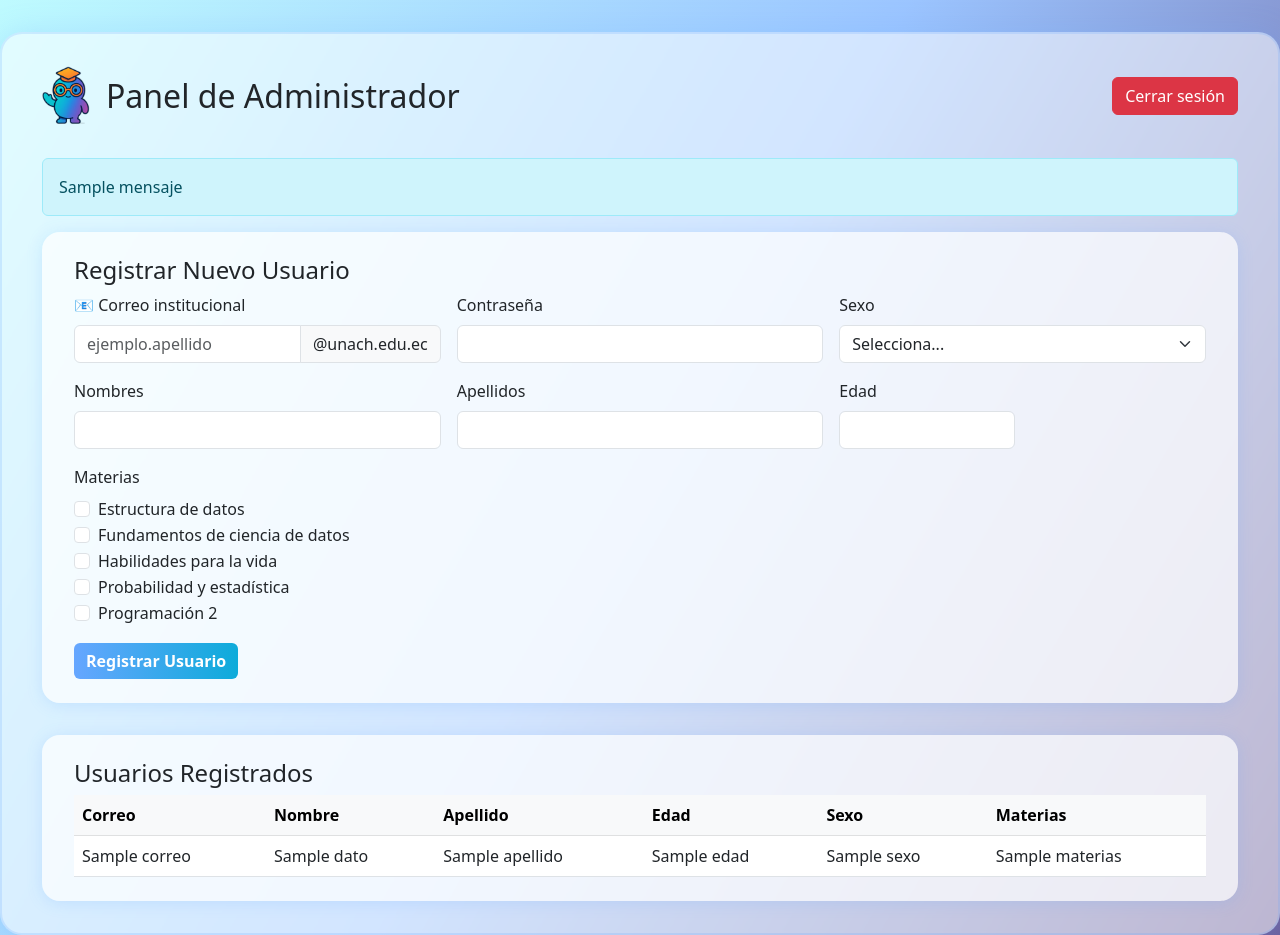
After one commit to RosariosTijeras/fuzzmap, a Flask app: template Modulos/ui/templates/admin_dashboard.html in a window 1280 px wide. The commit adds this page. Run offline with Flask 3, Linux system fonts and the light colour scheme; the template is opened without the code that fills it: most values are stand-ins (such as "Sample title", 1, 10 or a date in 2020).

Commit message:
feat: Refactor question bank and user management
- Added a new JSON file for global life skills questions, replacing the old question bank.
- Removed the deprecated global question bank JSON file.
- Enhanced user management by adding an admin user automatically if it doesn't exist.
- Updated user registration to include subjects for each user.
- Created an admin dashboard for managing users, including registration and displaying user information.
- Improved the dashboard layout for better user experience.
- Added a new template for the admin dashboard with user registration functionality.
- Updated the main user dashboard to display registered subjects and user statistics.
- Minor adjustments to the login template for clarity.

```diff
--- a/Datos/users.json
+++ b/Datos/users.json
@@ -1,10 +1,22 @@
 {
+  "admin@unach.edu.ec": {
+    "usuario": "admin@unach.edu.ec",
+    "contrasena": "8c6976e5b5410415bde908bd4dee15dfb167a9c873fc4bb8a81f6f2ab448a918",
+    "nombre": "Administrador",
+    "apellido": "Principal",
+    "edad": 30,
+    "sexo": "Otro"
+  },
   "mario.camacho@unach.edu.ec": {
     "usuario": "mario.camacho@unach.edu.ec",
     "contrasena": "f1aa3bc6b10b82a8c44954772f4ab225090c0591c5c2bd1987d61a92d8177ac6",
     "nombre": "Jose Mario",
     "apellido": "Camacho Monar",
     "edad": 22,
-    "sexo": "M"
+    "sexo": "M",
+    "materias": [
+      "Fundamentos de ciencia de datos",
+      "Habilidades para la vida"
+    ]
   }
 }
--- a/Modulos/ui/app.py
+++ b/Modulos/ui/app.py
@@ -14,6 +14,22 @@ ui = Blueprint('ui', __name__,
                static_folder='src',
                static_url_path='/ui/src')
 
+# Crear usuario admin automáticamente si no existe
+from Modulos.auth.auth import registrar_usuario, _cargar_usuarios
+
+@ui.before_app_request
+def crear_admin():
+    usuarios = _cargar_usuarios()
+    if 'admin@unach.edu.ec' not in usuarios:
+        registrar_usuario(
+            'admin@unach.edu.ec',
+            'admin',
+            'Administrador',
+            'Principal',
+            30,
+            'Otro'
+        )
+
 # Ruta para login (GET muestra el formulario, POST procesa el login)
 @ui.route('/login', methods=['GET', 'POST'])
 def login():
@@ -25,7 +41,11 @@ def login():
         if autenticar_usuario(usuario, contrasena):
             session.permanent = True
             session['user'] = usuario
-            return redirect(url_for('ui.dashboard'))
+            # Redirigir a dashboard de admin si es admin
+            if usuario == 'admin@unach.edu.ec':
+                return redirect(url_for('ui.admin_dashboard'))
+            else:
+                return redirect(url_for('ui.dashboard'))
         else:
             flash('Usuario o contraseña incorrectos.', 'danger')
     return render_template('login.html')
@@ -70,17 +90,57 @@ def dashboard():
     if 'user' not in session:
         return redirect(url_for('ui.login'))
     usuario = session['user']
-    # Cargar nombres y apellidos desde el archivo de usuarios
     usuarios = _cargar_usuarios()
     nombre = ""
     apellido = ""
+    materias = []
     if usuario in usuarios:
         nombre = usuarios[usuario].get("nombre", "")
         apellido = usuarios[usuario].get("apellido", "")
-    return render_template('dashboard.html', usuario=usuario, nombre=nombre, apellido=apellido)
+        materias = usuarios[usuario].get("materias", [])
+    return render_template('dashboard.html', usuario=usuario, nombre=nombre, apellido=apellido, materias=materias)
 
 # Ruta para logout (cierra sesión y redirige al login)
 @ui.route('/logout')
 def logout():
     session.pop('user', None)
     return redirect(url_for('ui.login'))
+
+# Ruta para dashboard de administrador
+@ui.route('/admin', methods=['GET', 'POST'])
+def admin_dashboard():
+    if 'user' not in session or session['user'] != 'admin@unach.edu.ec':
+        return redirect(url_for('ui.login'))
+
+    usuarios = _cargar_usuarios()
+    mensaje = None
+    if request.method == 'POST':
+        # Registrar nuevo usuario desde el dashboard admin
+        correo_parte = request.form.get('correo')
+        correo = f"{correo_parte}@unach.edu.ec"
+        pwd = request.form.get('contrasena')
+        nombres = request.form.get('nombres')
+        apellidos = request.form.get('apellidos')
+        edad = request.form.get('edad')
+        sexo = request.form.get('sexo')
+        materias = request.form.getlist('materias')  # Lista de materias seleccionadas
+        if not all([correo_parte, pwd, nombres, apellidos, edad, sexo]):
+            mensaje = 'Completa todos los campos.'
+        else:
+            try:
+                edad_int = int(edad)
+            except ValueError:
+                mensaje = 'Edad inválida.'
+                return render_template('admin_dashboard.html', usuarios=usuarios, mensaje=mensaje)
+            ok = registrar_usuario(correo, pwd, nombres, apellidos, edad_int, sexo)
+            if ok:
+                # Guardar materias en el usuario
+                usuarios = _cargar_usuarios()
+                usuarios[correo]['materias'] = materias
+                from Modulos.auth.auth import _guardar_usuarios
+                _guardar_usuarios(usuarios)
+                mensaje = 'Usuario registrado exitosamente.'
+            else:
+                mensaje = 'El usuario ya existe.'
+        usuarios = _cargar_usuarios()  # Recargar lista
+    return render_template('admin_dashboard.html', usuarios=usuarios, mensaje=mensaje)
--- /dev/null
+++ b/Modulos/ui/templates/admin_dashboard.html
@@ -0,0 +1,174 @@
+<!DOCTYPE html>
+<html lang="es">
+<head>
+  <meta charset="UTF-8"/>
+  <title>Panel de Administrador – FuzzMap</title>
+  <link rel="icon" type="image/png" href="{{ url_for('ui.static', filename='Logo.png') }}">
+  <link href="https://cdn.jsdelivr.net/npm/bootstrap@5.3.0/dist/css/bootstrap.min.css" rel="stylesheet"/>
+  <style>
+    body {
+      min-height: 100vh;
+      background: linear-gradient(120deg, rgba(137,247,254,0.55) 0%, rgba(102,166,255,0.65) 50%, rgba(60,40,120,0.75) 100%);
+      display: flex;
+      align-items: flex-start;
+      justify-content: center;
+    }
+    .admin-container {
+      min-width: 80vw;
+      margin-top: 2rem;
+      background: rgba(255,255,255,0.55);
+      border-radius: 22px;
+      box-shadow: 0 4px 32px #66a6ff44;
+      padding: 2rem 2.5rem;
+      border: 2px solid #66a6ff33;
+      backdrop-filter: blur(2px);
+    }
+    .admin-header {
+      display: flex;
+      align-items: center;
+      justify-content: space-between;
+      margin-bottom: 2rem;
+    }
+    .logo {
+      width: 48px;
+      margin-right: 16px;
+    }
+    .form-section {
+      background: rgba(255,255,255,0.7);
+      border-radius: 18px;
+      box-shadow: 0 2px 16px #66a6ff33;
+      padding: 1.5rem 2rem;
+      margin-bottom: 2rem;
+    }
+    .table-section {
+      background: rgba(255,255,255,0.7);
+      border-radius: 18px;
+      box-shadow: 0 2px 16px #66a6ff33;
+      padding: 1.5rem 2rem;
+    }
+    .btn-primary {
+      background: linear-gradient(90deg, #66a6ff 0%, #0dabda 100%);
+      color: #fff;
+      font-weight: 600;
+      border: none;
+    }
+    .btn-primary:hover {
+      background: linear-gradient(90deg, #0dabda 0%, #66a6ff 100%);
+      color: #fff;
+    }
+  </style>
+</head>
+<body>
+  <div class="admin-container">
+    <div class="admin-header">
+      <div class="d-flex align-items-center">
+        <img src="{{ url_for('ui.static', filename='Logo.png') }}" class="logo" alt="Logo">
+        <h2 class="mb-0">Panel de Administrador</h2>
+      </div>
+      <a href="{{ url_for('ui.logout') }}" class="btn btn-danger">Cerrar sesión</a>
+    </div>
+    {% if mensaje %}
+      <div class="alert alert-info">{{ mensaje }}</div>
+    {% endif %}
+    <div class="form-section">
+      <h4>Registrar Nuevo Usuario</h4>
+      <form method="post">
+        <div class="row g-3">
+          <!-- Campo para el correo institucional (solo la primera parte) -->
+          <div class="col-md-4">
+            <label for="correo" class="form-label">📧 Correo institucional</label>
+            <div class="input-group">
+              <input type="text" class="form-control" id="correo" name="correo"
+                     placeholder="ejemplo.apellido"
+                     pattern="^[a-zA-Z0-9._-]+$"
+                     title="Solo la parte antes de @unach.edu.ec"
+                     required>
+              <span class="input-group-text">@unach.edu.ec</span>
+            </div>
+          </div>
+          <div class="col-md-4">
+            <label for="contrasena" class="form-label">Contraseña</label>
+            <input type="password" class="form-control" id="contrasena" name="contrasena" required>
+          </div>
+          <div class="col-md-4">
+            <label for="sexo" class="form-label">Sexo</label>
+            <select class="form-select" id="sexo" name="sexo" required>
+              <option value="">Selecciona...</option>
+              <option value="M">Masculino</option>
+              <option value="F">Femenino</option>
+              <option value="Otro">Otro</option>
+            </select>
+          </div>
+          <div class="col-md-4">
+            <label for="nombres" class="form-label">Nombres</label>
+            <input type="text" class="form-control" id="nombres" name="nombres" required>
+          </div>
+          <div class="col-md-4">
+            <label for="apellidos" class="form-label">Apellidos</label>
+            <input type="text" class="form-control" id="apellidos" name="apellidos" required>
+          </div>
+          <div class="col-md-2">
+            <label for="edad" class="form-label">Edad</label>
+            <input type="number" class="form-control" id="edad" name="edad" min="10" max="99" required>
+          </div>
+          <div class="col-md-6">
+            <label class="form-label">Materias</label>
+            <div class="form-check">
+              <input class="form-check-input" type="checkbox" name="materias" value="Estructura de datos" id="materia1">
+              <label class="form-check-label" for="materia1">Estructura de datos</label>
+            </div>
+            <div class="form-check">
+              <input class="form-check-input" type="checkbox" name="materias" value="Fundamentos de ciencia de datos" id="materia2">
+              <label class="form-check-label" for="materia2">Fundamentos de ciencia de datos</label>
+            </div>
+            <div class="form-check">
+              <input class="form-check-input" type="checkbox" name="materias" value="Habilidades para la vida" id="materia3">
+              <label class="form-check-label" for="materia3">Habilidades para la vida</label>
+            </div>
+            <div class="form-check">
+              <input class="form-check-input" type="checkbox" name="materias" value="Probabilidad y estadística" id="materia4">
+              <label class="form-check-label" for="materia4">Probabilidad y estadística</label>
+            </div>
+            <div class="form-check">
+              <input class="form-check-input" type="checkbox" name="materias" value="Programación 2" id="materia5">
+              <label class="form-check-label" for="materia5">Programación 2</label>
+            </div>
+          </div>
+        </div>
+        <div class="mt-3">
+          <button type="submit" class="btn btn-primary">Registrar Usuario</button>
+        </div>
+      </form>
+    </div>
+    <div class="table-section">
+      <h4>Usuarios Registrados</h4>
+      <div class="table-responsive">
+        <table class="table table-hover align-middle mb-0">
+          <thead class="table-light">
+            <tr>
+              <th>Correo</th>
+              <th>Nombre</th>
+              <th>Apellido</th>
+              <th>Edad</th>
+              <th>Sexo</th>
+              <th>Materias</th>
+            </tr>
+          </thead>
+          <tbody>
+            {% for correo, datos in usuarios.items() %}
+              <tr>
+                <td>{{ correo }}</td>
+                <td>{{ datos.nombre }}</td>
+                <td>{{ datos.apellido }}</td>
+                <td>{{ datos.edad }}</td>
+                <td>{{ datos.sexo }}</td>
+                <td>{{ datos.materias if datos.materias else '-' }}</td>
+              </tr>
+            {% endfor %}
+          </tbody>
+        </table>
+      </div>
+    </div>
+  </div>
+</body>
+</html>
--- a/Modulos/ui/templates/login.html
+++ b/Modulos/ui/templates/login.html
@@ -160,9 +160,9 @@
           <hr/>
 
           <!-- Enlace a registro -->
-          <div class="d-grid">
+          {# <div class="d-grid">
             <a href="{{ url_for('ui.register') }}" class="btn btn-link">📝 ¿No tienes cuenta? Regístrate aquí</a>
-          </div>
+          </div> #}
 
         </div>
       </div>
```
Also changed, not shown: Datos/bancodepreguntas_global_habilidadesvida.json (deleted, +0 -100 lines), Modulos/ui/templates/dashboard.html (+117 -28 lines), Datos/Ciencia_Datos/bancodepreguntas_global_cienciadatos.json (renamed from Datos/bancodepreguntas_global_cienciadatos.json), Datos/Habilidades_Vida/bancodepreguntas_global_habilidadesvida.json (renamed from Datos/bancodepreguntas_global.json), Modulos/ui/mermaid-diagram-2025-05-17-144655.png (added).
